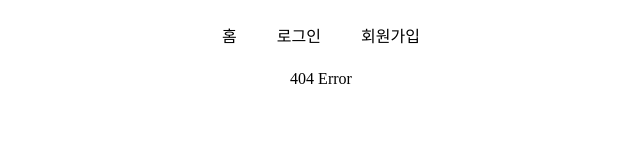
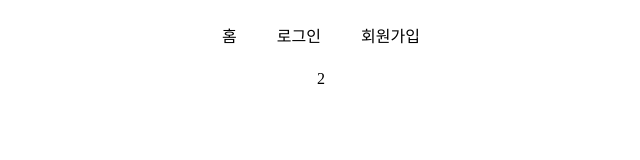
Before and after one commit to github-jademon/NetTalk-Frontend, a React (Create React App) app: page /room/2 in a window 1280 px wide. Before the commit this address had no page. Shown: the top 160 px of the page, without its empty margins (319-959 px from the left). Built offline with nearby package versions, Linux system fonts and the light colour scheme.

Commit message:
add room.js

```diff
--- a/src/App.js
+++ b/src/App.js
@@ -1,7 +1,7 @@
 import React from "react";
 import "./App.css";
 import { BrowserRouter, Routes, Route } from "react-router-dom";
-import { Header, Main, Product, SignUp, NotFound, SignIn } from "pages";
+import { Header, Main, Room, SignUp, NotFound, SignIn } from "pages";
 
 const App = () => {
   return (
@@ -15,6 +15,7 @@ const App = () => {
               {/* <Route path="/product/*" element={<Product />}></Route> */}
               <Route path="/signin" element={<SignIn />}></Route>
               <Route path="/signup" element={<SignUp />}></Route>
+              <Route path="/room/:id" element={<Room />}></Route>
               <Route path="*" element={<NotFound />}></Route>
             </Routes>
           </div>
--- a/src/pages/Product.js
+++ /dev/null
@@ -1,11 +0,0 @@
-import React from 'react';
-
-const Product = (props) => {
-    return (
-        <>
-            <h3>상품 페이지입니다.</h3>
-        </>
-    );
-}
-
-export default Product;
--- /dev/null
+++ b/src/pages/Room.js
@@ -0,0 +1,15 @@
+import React from "react";
+import { useParams } from "react-router";
+
+const Room = () => {
+  const params = useParams();
+  const id = params.id;
+  return (
+    <div>
+      <div>{id}</div>
+      <div></div>
+    </div>
+  );
+};
+
+export default Room;
--- a/src/pages/index.js
+++ b/src/pages/index.js
@@ -1,6 +1,6 @@
 export { default as Header } from "./Header";
 export { default as Main } from "./Main";
-export { default as Product } from "./Product";
+export { default as Room } from "./Room";
 export { default as NotFound } from "./NotFound";
 export { default as SignIn } from "./SignIn";
 export { default as SignUp } from "./SignUp";
```
